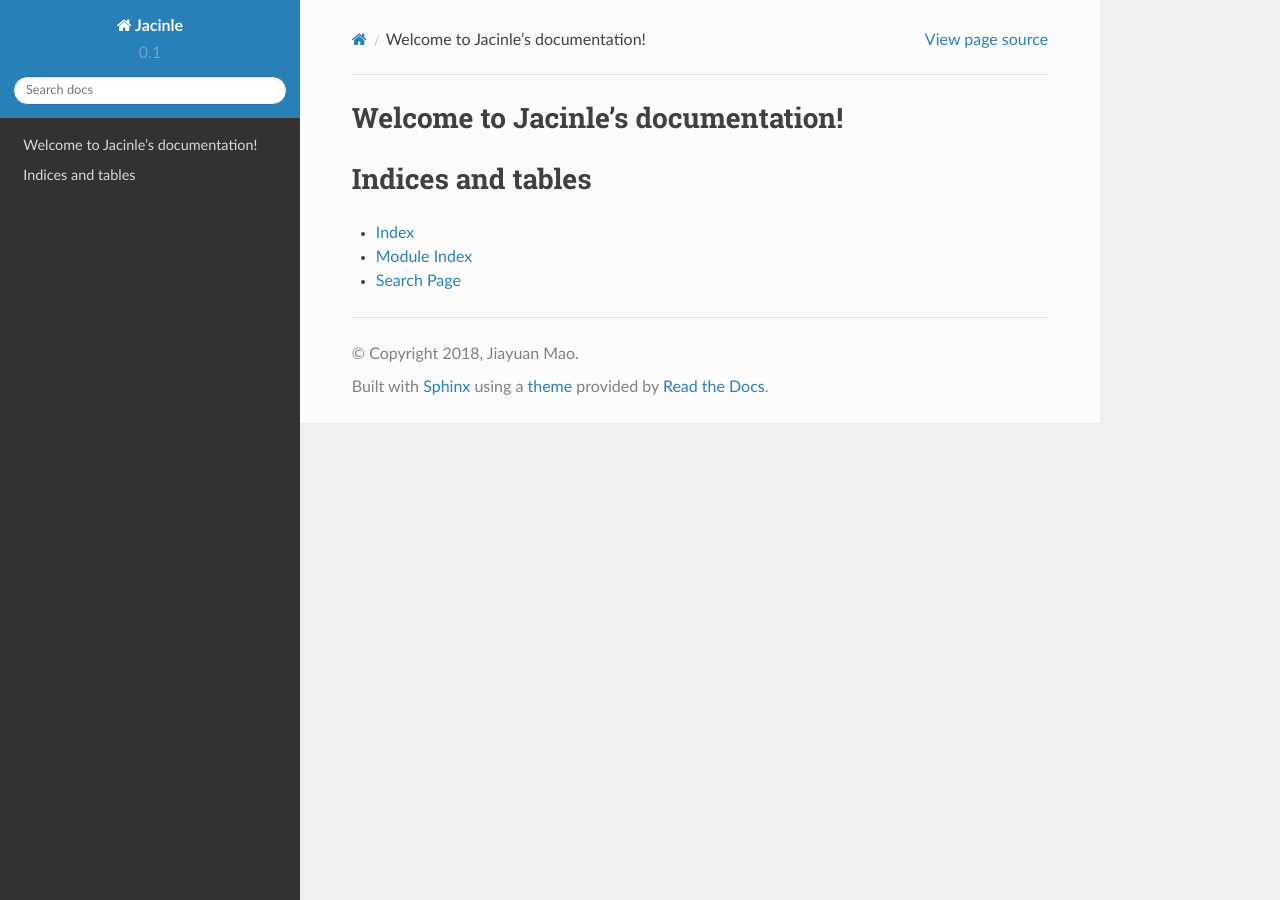
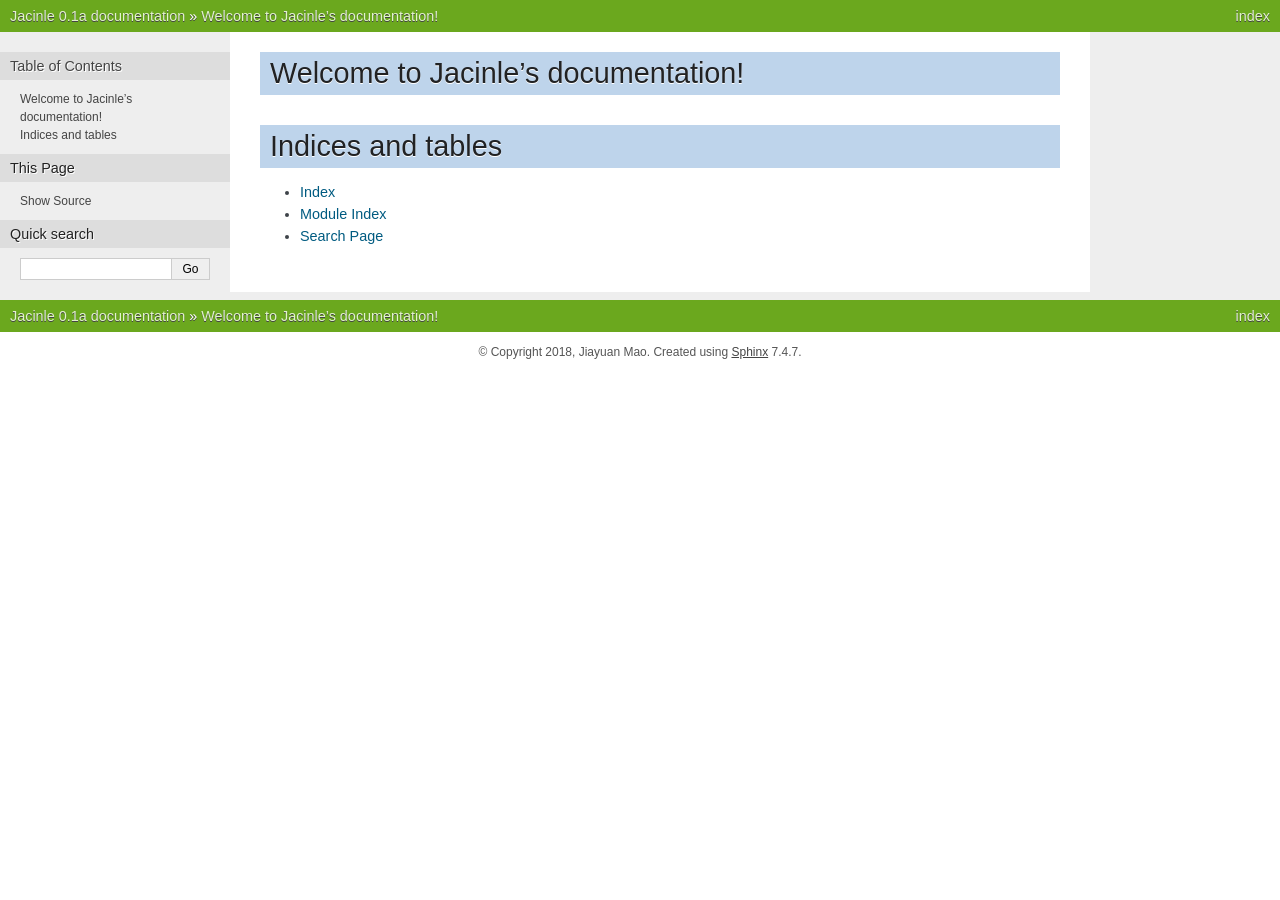
Before and after one commit to enthusiastdev121/Jacinle, a Sphinx documentation site: the page built from docs/source/index.rst, in a window 1280 px wide. Built offline with Sphinx 7.4.7, drawn with Linux system fonts in a browser that asks for light colours.

Commit message:
[rtd] seems that i misblamed tensorflow...

```diff
--- a/docs/requirements.txt
+++ b/docs/requirements.txt
@@ -1,6 +1,4 @@
 -r ../requirements.txt
 http://download.pytorch.org/whl/cu80/torch-0.3.1-cp35-cp35m-linux_x86_64.whl
 torchvision
-sphinx_rtd_theme
 tensorflow
-gym
--- a/docs/source/conf.py
+++ b/docs/source/conf.py
@@ -20,8 +20,6 @@
 import os
 import sys
 sys.path.insert(0, os.path.abspath('../../'))
-
-import sphinx_rtd_theme
 
 # -- General configuration ------------------------------------------------
 
@@ -89,7 +87,7 @@ todo_include_todos = False
 # The theme to use for HTML and HTML Help pages.  See the documentation for
 # a list of builtin themes.
 #
-html_theme = 'sphinx_rtd_theme'
+html_theme = 'nature'
 
 # Theme options are theme-specific and customize the look and feel of a theme
 # further.  For a list of options available for each theme, see the
```
